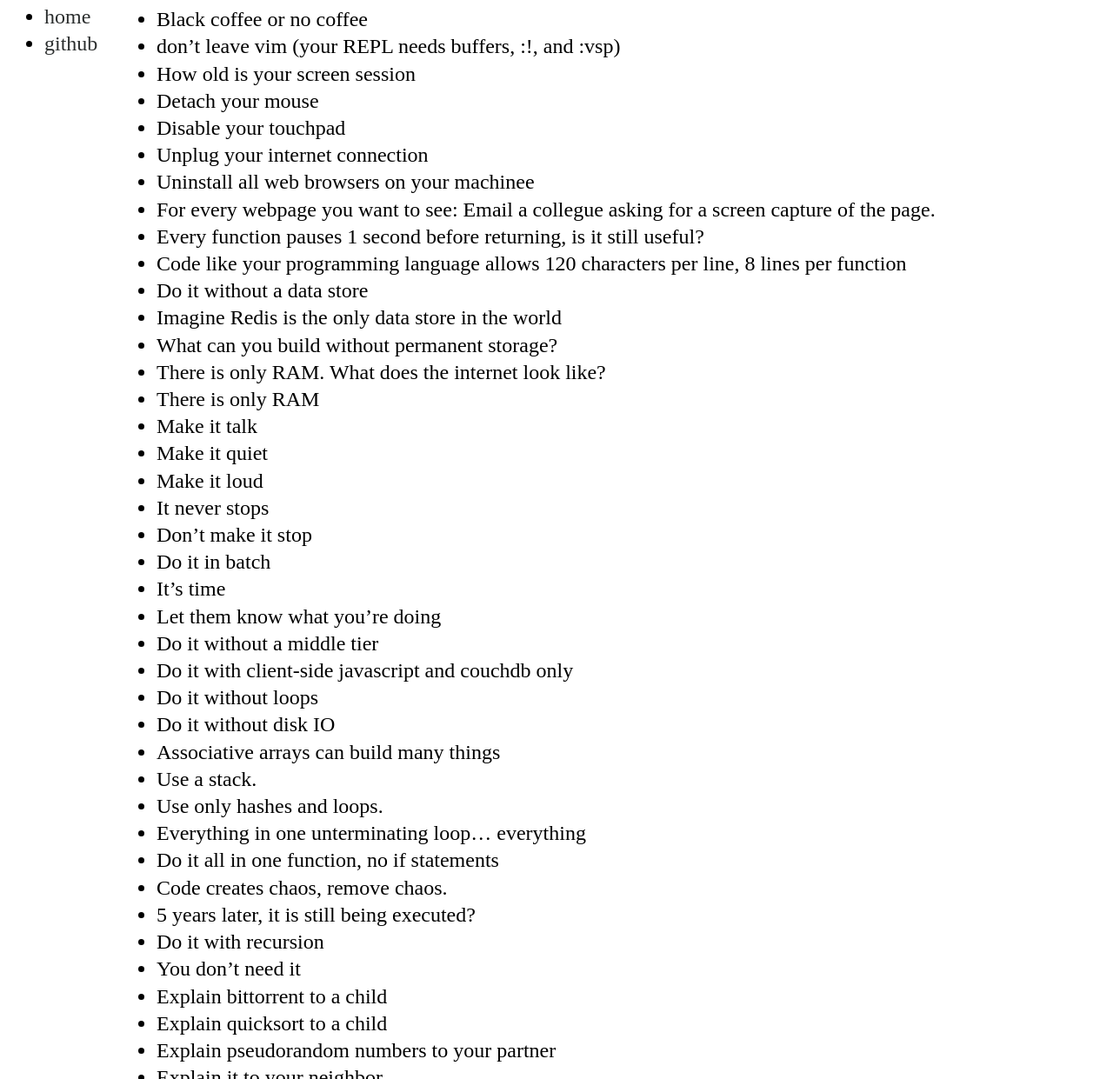
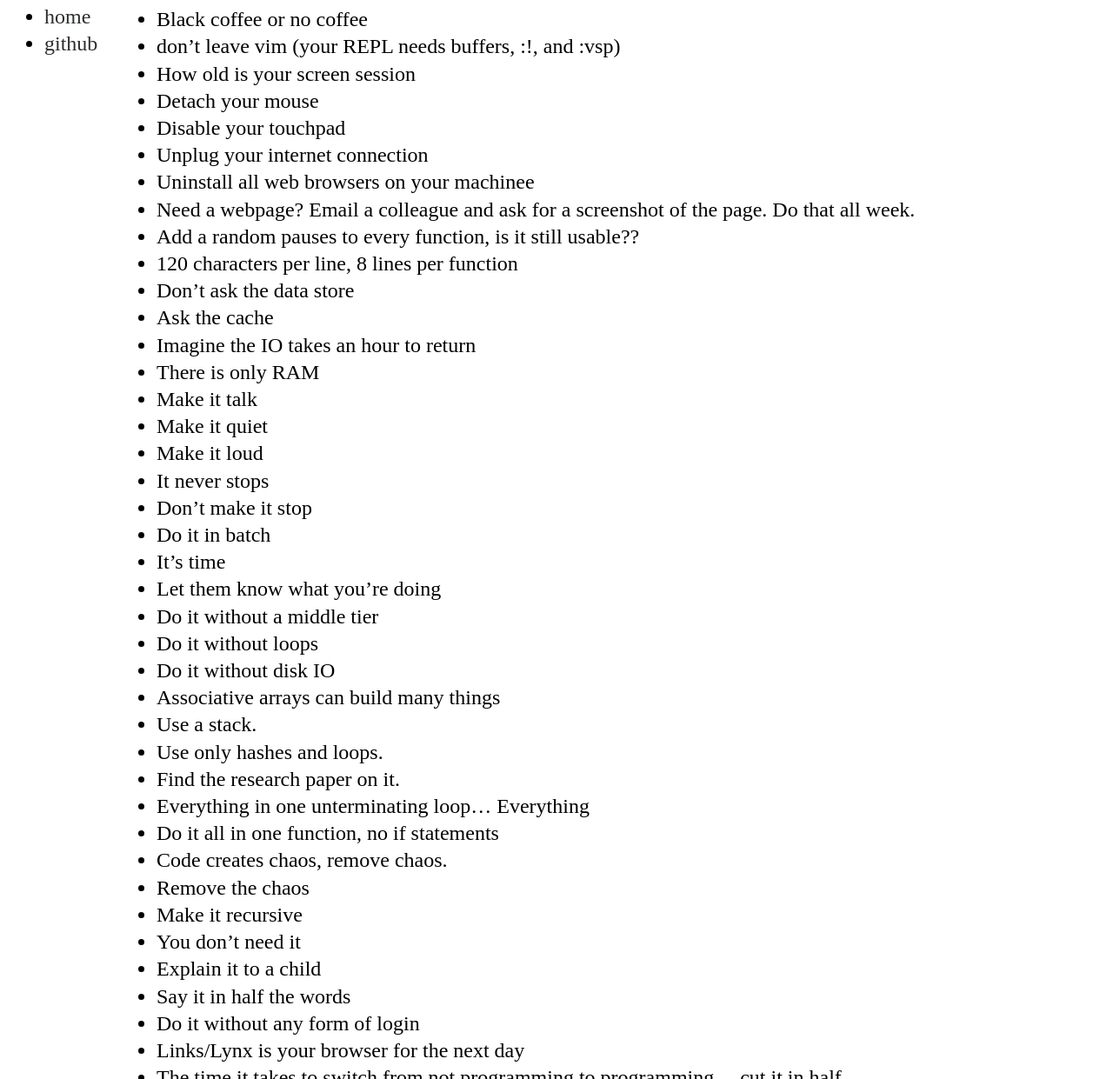
Before and after one commit to pfarrell/pfarrell.github.com, a Jekyll site: the page built from _posts/2012-02-19-oblique-stratagems.markdown, in a window 1280 px wide and 1400 px high, cut to the strip 159-1400 px from the top of the window. Shown: the whole strip at 87% size. Built offline with Jekyll 4.4.1, drawn with Linux system fonts in a browser that asks for light colours; nearby versions of some CDN libraries; some web fonts are replaced; Markdown is read by kramdown in place of the engine named in the settings; comment, search, counter and statistics services are not loaded; some of the changed text lies outside the part shown.

Commit message:
more strategems

```diff
--- a/_posts/2012-02-19-oblique-stratagems.markdown
+++ b/_posts/2012-02-19-oblique-stratagems.markdown
@@ -10,13 +10,12 @@ title: "Oblique Strategems"
 * Disable your touchpad
 * Unplug your internet connection
 * Uninstall all web browsers on your machinee
-* For every webpage you want to see: Email a collegue asking for a screen capture of the page.
-* Every function pauses 1 second before returning, is it still useful?
-* Code like your programming language allows 120 characters per line, 8 lines per function
-* Do it without a data store
-* Imagine Redis is the only data store in the world
-* What can you build without permanent storage?
-* There is only RAM.  What does the internet look like?
+* Need a webpage?  Email a colleague and ask for a screenshot of the page.  Do that all week.
+* Add a random pauses to every function, is it still usable??
+* 120 characters per line, 8 lines per function
+* Don't ask the data store
+* Ask the cache
+* Imagine the IO takes an hour to return
 * There is only RAM
 * Make it talk
 * Make it quiet
@@ -27,41 +26,40 @@ title: "Oblique Strategems"
 * It's time
 * Let them know what you're doing
 * Do it without a middle tier
-* Do it with client-side javascript and couchdb only
 * Do it without loops
 * Do it without disk IO
 * Associative arrays can build many things
 * Use a stack.
 * Use only hashes and loops.
-* Everything in one unterminating loop... everything
+* Find the research paper on it.
+* Everything in one unterminating loop... Everything
 * Do it all in one function, no if statements
 * Code creates chaos, remove chaos.
-* 5 years later, it is still being executed?
-* Do it with recursion
+* Remove the chaos
+* Make it recursive
 * You don't need it
-* Explain bittorrent to a child
-* Explain quicksort to a child
-* Explain pseudorandom numbers to your partner
-* Explain it to your neighbor
 * Explain it to a child
-* All emails must be less than 25 words
-* Do user sessions without any form of login (no-auth)
+* Say it in half the words
+* Do it without any form of login
 * Links/Lynx is your browser for the next day
-* The time it takes to go from not programming to programming... cut it in half
-* How do you measure your productivity?
-* How do you demonstrate our productivity?
-* Demonstrate our productivity without words
-* How long Michelangelo took to make *The David*? Does it matter?
+* The time it takes to switch from not programming to programming... cut it in half
+* How do you measure it?
+* What are you selling?
+* Do the inverse
+* Measure it
+* Measure productivity
+* Who cares what it took Michelangelo to create *The David*
 * Does it matter?
-* What's the greatest thing you've experienced firsthand?  Do that.
+* The greatest thing you've experienced?  Do that.
 * You are dead.  Who cares?
 * 99.9% of everything is gone and unremembered in 100 years.  That's your advantage.
-* Hours since your last reboot?  Square it.
+* How long till a reboot?
 * Switch the language
 * Don't switch the language
 * It's been done before
 * It's solvable
 * Programming is exception handling
+* Change it or return it
 
 
 
```
